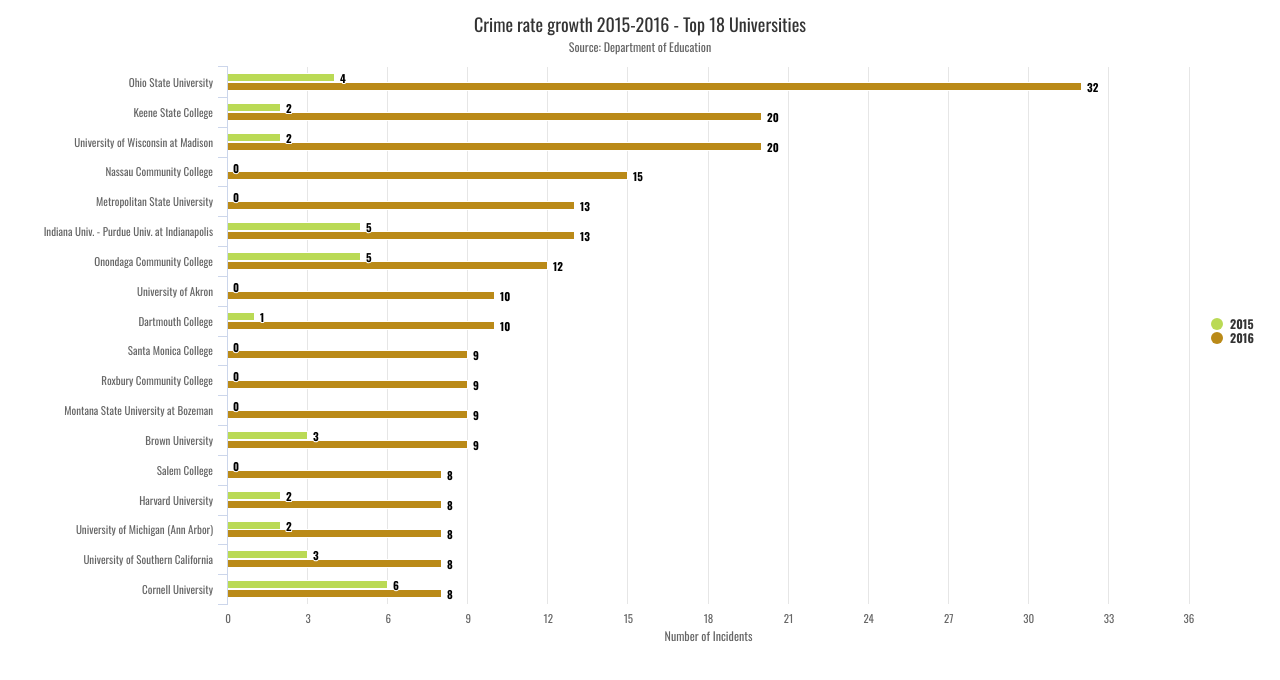
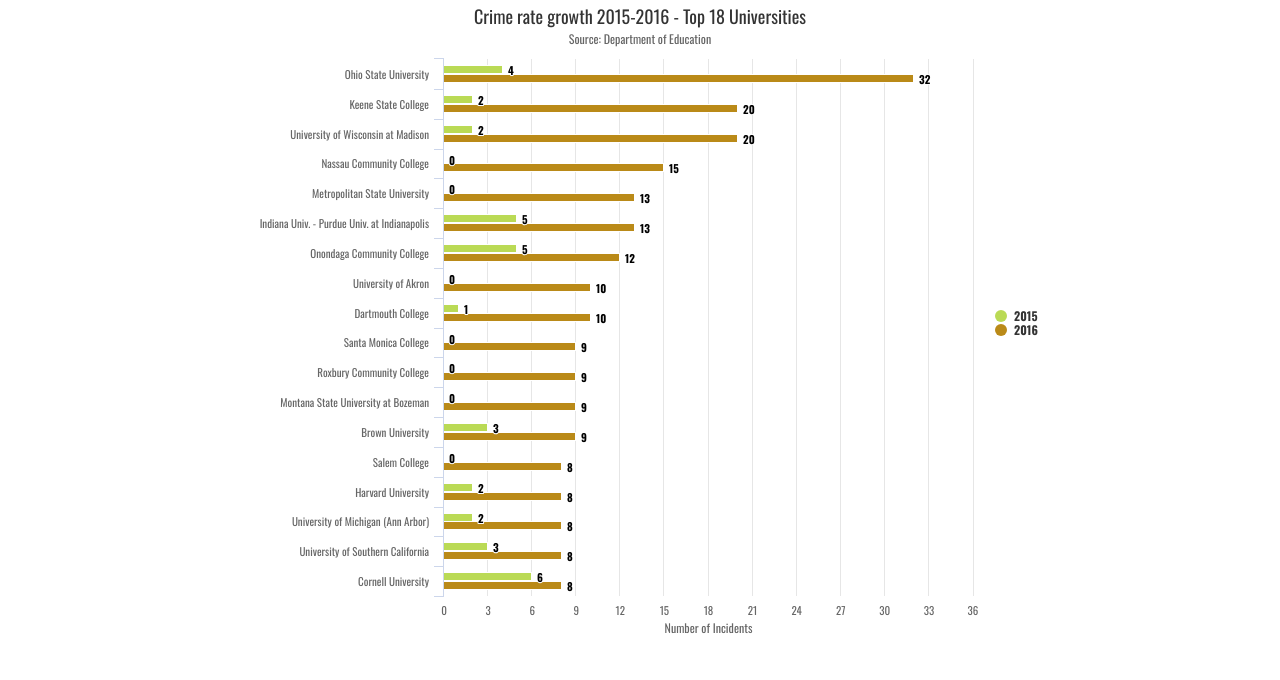
Before and after one commit to lennymartinez/HateInAmerica, a plain HTML site: page top18.html in a window 1280 px wide. Drawn offline with nearby package versions, Linux system fonts and the light colour scheme.

Commit message:
Fixed whitespace issue due to incorrect width

```diff
--- a/top18.html
+++ b/top18.html
@@ -9,10 +9,11 @@
     <script src="js/iframeResizer.contentWindow.min.js"></script>
     <script src="js/jquery.appear.iframe.js"></script>
     <link href="https://fonts.googleapis.com/css?family=Oswald:400,700" rel="stylesheet">
+    <link rel="stylesheet" href="https://stackpath.bootstrapcdn.com/bootstrap/4.1.3/css/bootstrap.min.css" integrity="sha384-MCw98/SFnGE8fJT3GXwEOngsV7Zt27NXFoaoApmYm81iuXoPkFOJwJ8ERdknLPMO" crossorigin="anonymous">
 
 </head>
 <body>
-    <div id="container" data-appear-top-offset="-300" style="min-width: 310px; height: 650px; margin: 0 auto"></div>
+    <div id="container" data-appear-top-offset="-300" style="min-width: 310px; width: 65%; height: 650px; margin: 0 auto"></div>
     <script src="js/highcharts.js"></script>
     <script src="js/top18.js"></script>
 </body>
```
